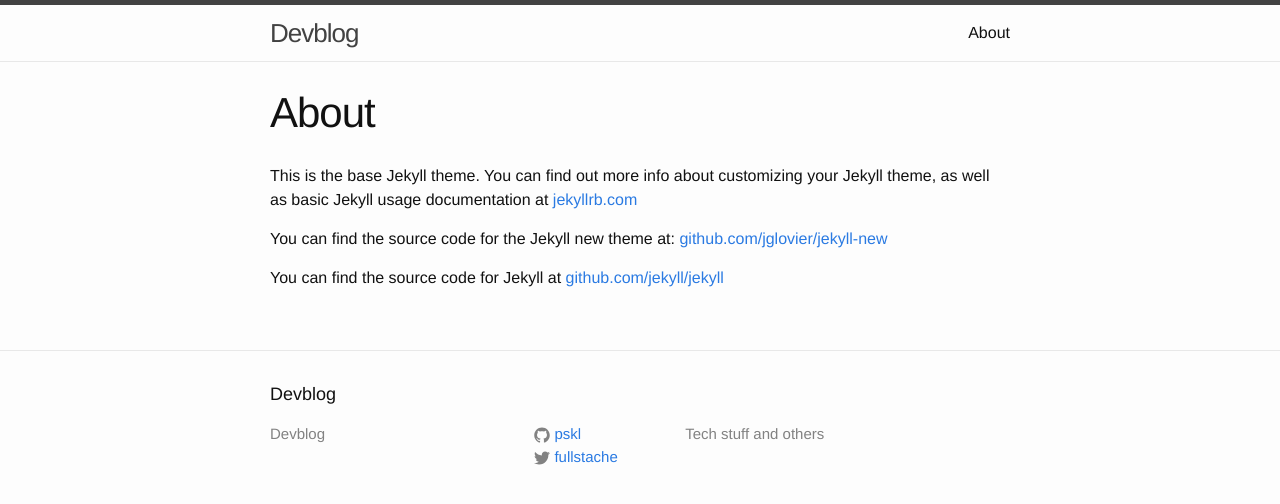
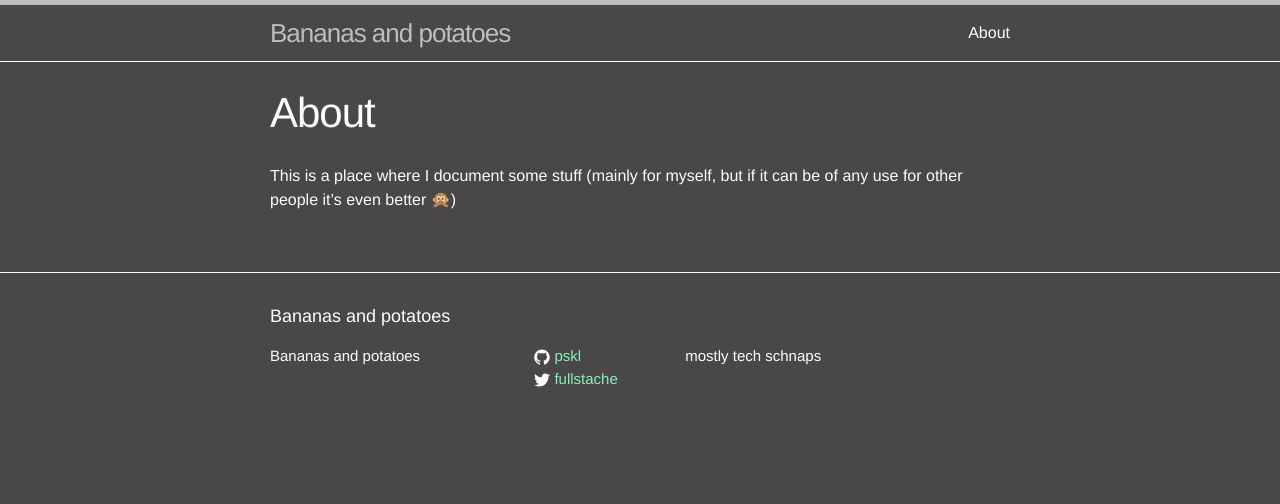
Before and after one commit to pskl/pskl.github.io, a Jekyll site: the page built from about.md, in a window 1280 px wide. Shown: the top 504 px of the page. Built offline with Jekyll 4.4.1, drawn with Linux system fonts in a browser that asks for light colours; emoji names are drawn with the system emoji font.

Commit message:
Potatoes

```diff
--- a/_config.yml
+++ b/_config.yml
@@ -1,9 +1,8 @@
 # Site settings
-title: Devblog
-description: > # this means to ignore newlines until "baseurl:"
-  Tech stuff and others
-baseurl: "" # the subpath of your site, e.g. /blog/
-url: http://pascal.cc # the base hostname & protocol for your site
+title: Bananas and potatoes
+description: mostly tech schnaps
+baseurl: "/blog/" # the subpath of your site, e.g. /blog/
+url: http://pascal.cc
 twitter_username: fullstache
 github_username:  pskl
 
--- a/_sass/_base.scss
+++ b/_sass/_base.scss
@@ -108,8 +108,8 @@ a {
  * Blockquotes
  */
 blockquote {
-    color: $grey-color;
-    border-left: 4px solid $grey-color-light;
+    color: $text-color;
+    border-left: 4px solid $text-color-light;
     padding-left: $spacing-unit / 2;
     font-size: 18px;
     letter-spacing: -1px;
@@ -128,9 +128,9 @@ blockquote {
 pre,
 code {
     font-size: 15px;
-    border: 1px solid $grey-color-light;
+    border: 0.5px solid $text-color-light;
     border-radius: 3px;
-    background-color: #eef;
+    background-color: #515050;
 }
 
 code {
@@ -198,7 +198,7 @@ pre {
         vertical-align: middle;
 
         path {
-            fill: $grey-color;
+            fill: $text-color;
         }
     }
 }
--- a/_sass/_layout.scss
+++ b/_sass/_layout.scss
@@ -2,8 +2,8 @@
  * Site header
  */
 .site-header {
-    border-top: 5px solid $grey-color-dark;
-    border-bottom: 1px solid $grey-color-light;
+    border-top: 5px solid $text-color-dark;
+    border-bottom: 1px solid $text-color-light;
     min-height: 56px;
 
     // Positioning context for the mobile navigation icon
@@ -19,7 +19,7 @@
 
     &,
     &:visited {
-        color: $grey-color-dark;
+        color: $text-color-dark;
     }
 }
 
@@ -46,7 +46,7 @@
         top: 9px;
         right: 30px;
         background-color: $background-color;
-        border: 1px solid $grey-color-light;
+        border: 1px solid $text-color-light;
         border-radius: 5px;
         text-align: right;
 
@@ -64,7 +64,7 @@
                 height: 15px;
 
                 path {
-                    fill: $grey-color-dark;
+                    fill: $text-color-dark;
                 }
             }
         }
@@ -92,7 +92,7 @@
  * Site footer
  */
 .site-footer {
-    border-top: 1px solid $grey-color-light;
+    border-top: 1px solid $text-color-light;
     padding: $spacing-unit 0;
 }
 
@@ -109,7 +109,7 @@
 
 .footer-col-wrapper {
     font-size: 15px;
-    color: $grey-color;
+    color: $text-color;
     margin-left: -$spacing-unit / 2;
     @extend %clearfix;
 }
@@ -180,7 +180,7 @@
 
 .post-meta {
     font-size: $small-font-size;
-    color: $grey-color;
+    color: $text-color;
 }
 
 .post-link {
--- a/about.md
+++ b/about.md
@@ -4,8 +4,4 @@ title: About
 permalink: /about/
 ---
 
-This is the base Jekyll theme. You can find out more info about customizing your Jekyll theme, as well as basic Jekyll usage documentation at [jekyllrb.com](http://jekyllrb.com/)
-
-You can find the source code for the Jekyll new theme at: [github.com/jglovier/jekyll-new](https://github.com/jglovier/jekyll-new)
-
-You can find the source code for Jekyll at [github.com/jekyll/jekyll](https://github.com/jekyll/jekyll)
+This is a place where I document some stuff (mainly for myself, but if it can be of any use for other people it's even better :speak_no_evil:)
--- a/css/main.scss
+++ b/css/main.scss
@@ -13,13 +13,12 @@ $base-line-height: 1.5;
 
 $spacing-unit:     30px;
 
-$text-color:       #111;
-$background-color: #fdfdfd;
-$brand-color:      #2a7ae2;
+$text-color:       #fdfdfd;
+$background-color: #494747;
+$brand-color:      #82f2bc;
 
-$grey-color:       #828282;
-$grey-color-light: lighten($grey-color, 40%);
-$grey-color-dark:  darken($grey-color, 25%);
+$text-color-light: lighten($text-color, 40%);
+$text-color-dark:  darken($text-color, 25%);
 
 $on-palm:          600px;
 $on-laptop:        800px;
```
Also changed, not shown: _posts/2015-07-01-ubuntu-vps.markdown (line endings or trailing spaces).
